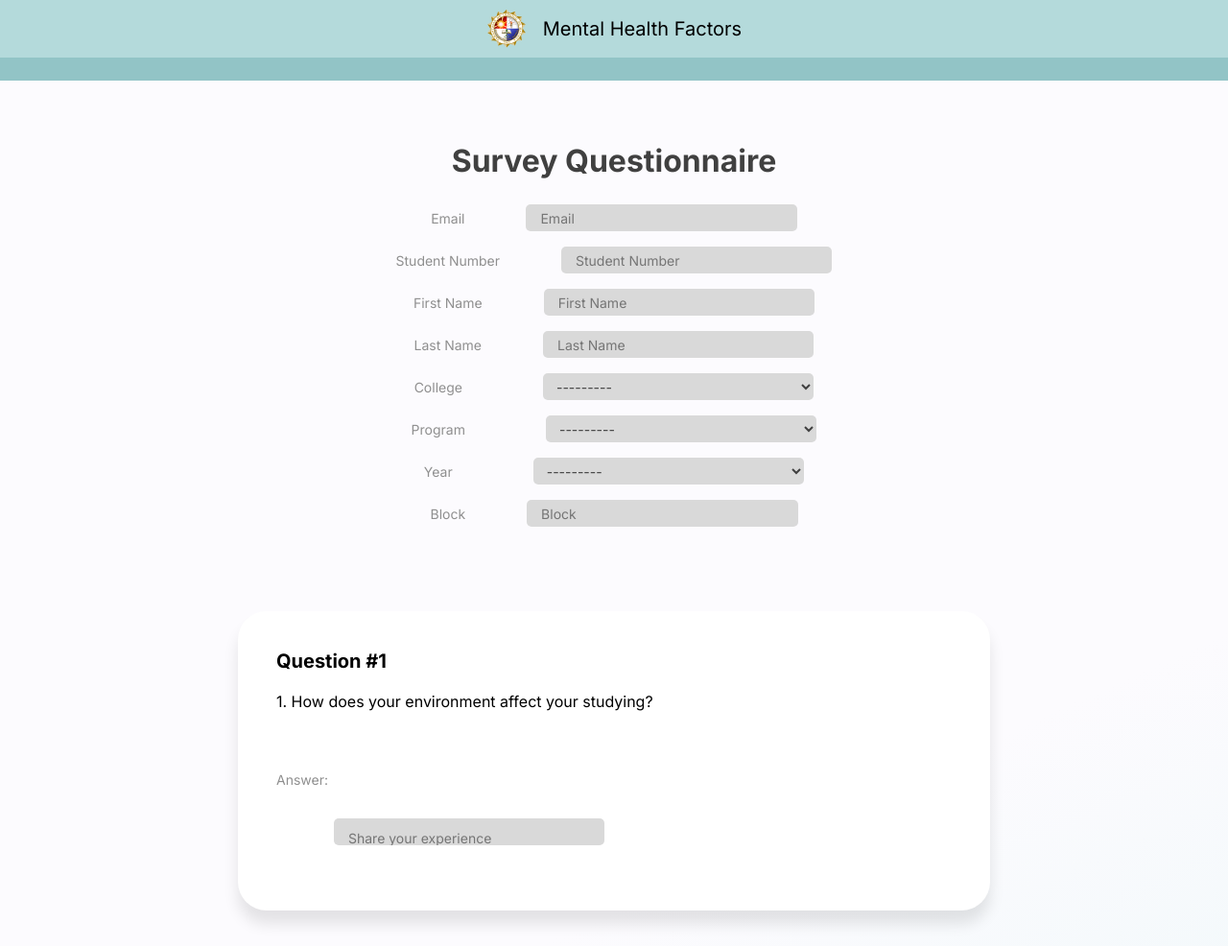
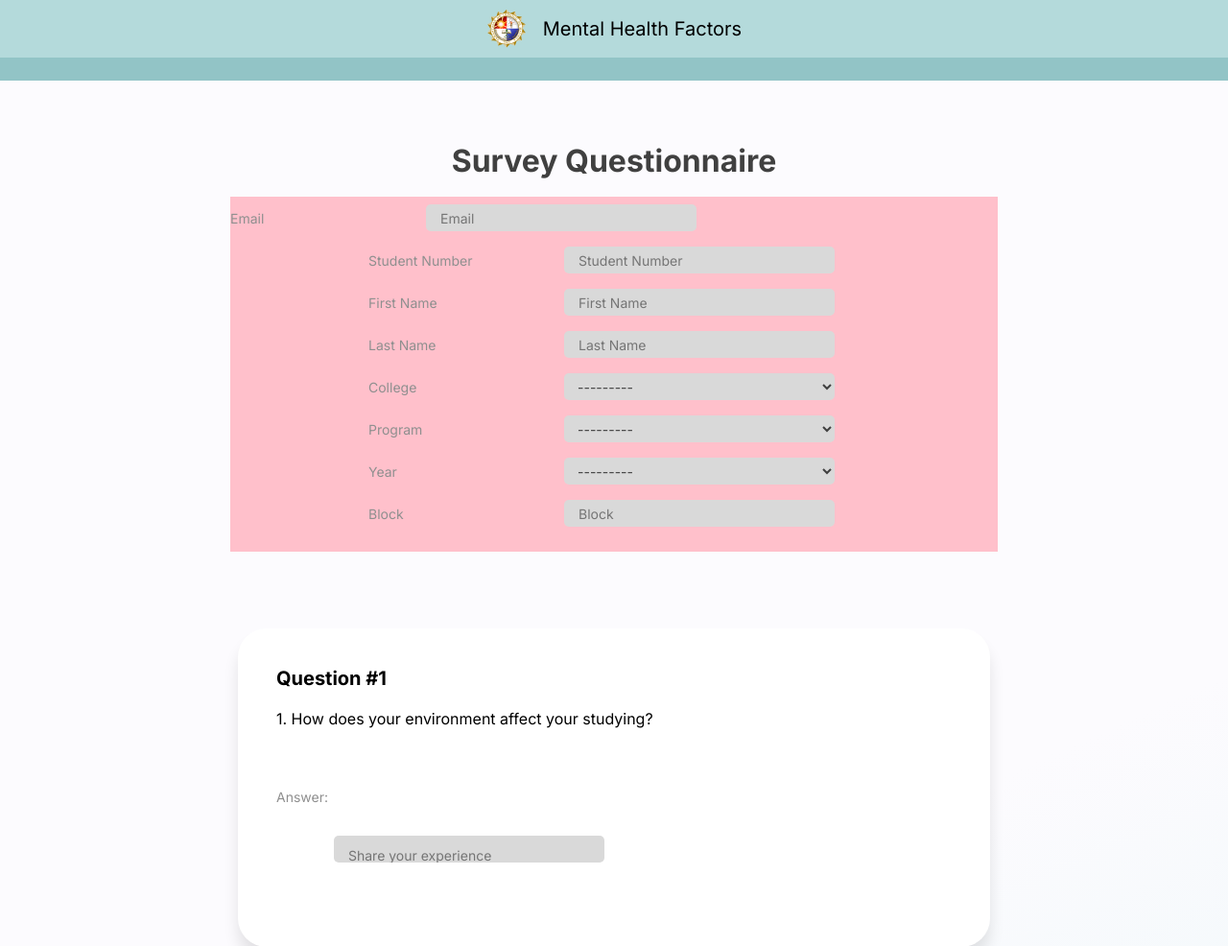
Before and after one commit to nglcaie/capstoneproject, a Django app: page /survey_question in a window 1280 px wide. Shown: the top 986 px of the page at 96% size. Run offline with Django 4.2, Linux system fonts and the light colour scheme; data comes from the database, SQL or seed files in the repository; some web fonts are replaced.

Commit message:
Update survey_question.html

```diff
--- a/capswebsite/templates/student/survey_question.html
+++ b/capswebsite/templates/student/survey_question.html
@@ -88,7 +88,19 @@
 
 
 
-    label {
+    .container{
+        width: 800px;
+        border: #42CBCE;
+        border-width: 2px;
+        background-color: pink;
+        margin-left: auto;
+        margin-right: auto;
+    }
+
+
+    label{
+        width: 140px;
+        display: inline-block;
         font-family: 'Inter';
         font-style: normal;
         font-weight: 400;
@@ -129,7 +141,7 @@
 
         box-sizing: border-box;
         margin: 8px 0;
-        margin-left: 80px;
+        margin-left: 60px;
         padding: 0px 10px;
         width: 282.43px;
         height: 28px;
@@ -163,12 +175,6 @@
         color: #8F8F8F;
         color: #404040;
     }
-
-
-    .center-form{
-        text-align: center;
-
-    }
 </style>
 
 {% block content%}
@@ -177,33 +183,42 @@
 <form method="post" id="personForm" data-cities-url="{% url 'ajax_load_slot' %}">
     {% csrf_token %}
 
-    <div class="center-form">
+    <div class="container">
 
         <label>Email</label>
         {{register.email}} <br>
         <label class="error">
             {{register.email.errors}}
         </label>
+
+
         <label>Student Number</label>
         {{register.numberID}} <br>
         <label class="error">
             {{register.numberID.errors}}
         </label>
+
+
         <label>First Name</label>
         {{register.firstName}} <br>
         <label class="error">
             {{register.firstName.errors}}
         </label>
+
+
         <label>Last Name</label>
         {{register.lastName}} <br>
         <label class="error">
             {{register.lastName.errors}}
         </label>
+
+
         <label>College</label>
         {{register.college}} <br>
         <label class="error">
             {{register.college.errors}}
         </label>
+
 
         <label>Program</label>
         {{register.course}} <br>
@@ -211,11 +226,13 @@
             {{register.course.errors}}
         </label>
 
+
         <label>Year</label>
         {{register.year}} <br>
         <label class="error">
             {{register.year.errors}}
         </label>
+
         <label>Block</label>
         {{register.block}} <br>
         <label class="error">
```
